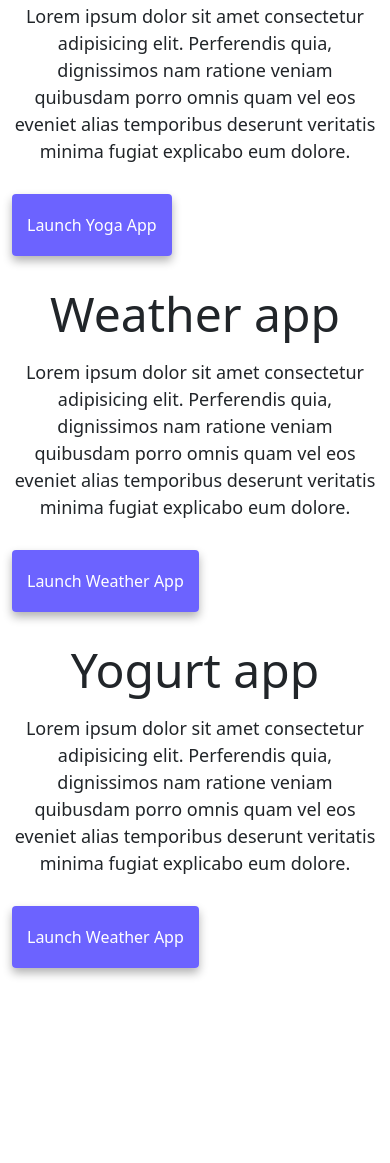
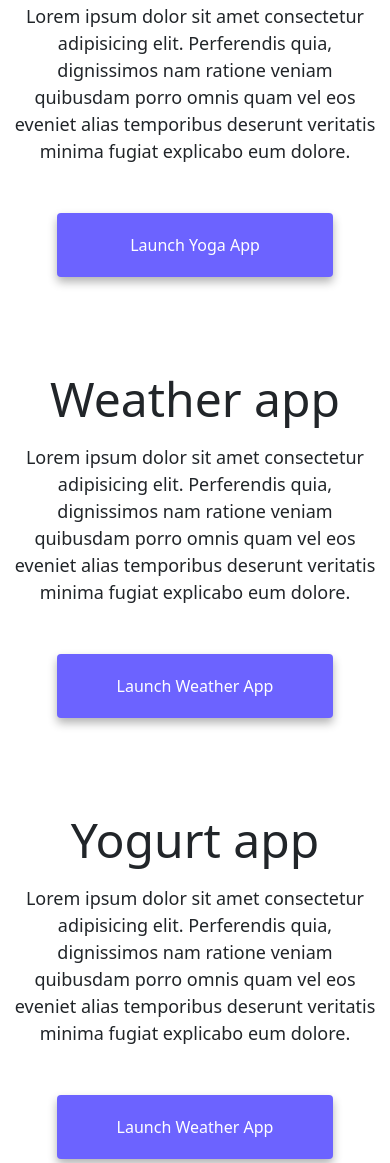
Before and after one commit to MariJ12/Home-Work---PRO3, a plain HTML site: page index.html in a window 390 px wide. Shown: the part 537-1700 px from the top of the page. Before the commit the page ends 1534 px from the top, so only its background shows below. Drawn offline with nearby package versions, Linux system fonts and the light colour scheme.

Commit message:
refining sm

```diff
--- a/index.html
+++ b/index.html
@@ -100,7 +100,7 @@
             explicabo eum dolore.
           </p>
           <div class="mt-5">
-            <a href="#" title="Yoga app" class="primary-link"
+            <a href="#" title="Yoga app" class="primary-link link-button"
               >Launch Yoga App</a
             >
           </div>
@@ -116,7 +116,7 @@
             explicabo eum dolore.
           </p>
           <div class="mt-5">
-            <a href="#" title="Weather app" class="primary-link"
+            <a href="#" title="Weather app" class="primary-link link-button"
               >Launch Weather App</a
             >
           </div>
@@ -144,7 +144,7 @@
             explicabo eum dolore.
           </p>
           <div class="mt-5">
-            <a href="#" title="Yogurt app" class="primary-link"
+            <a href="#" title="Yogurt app" class="primary-link link-button"
               >Launch Weather App</a
             >
           </div>
--- a/style.css
+++ b/style.css
@@ -98,4 +98,9 @@ p {
   p {
     text-align: center;
   }
+  .link-button {
+    display: block;
+    text-align: center;
+    margin: 45px;
+  }
 }
```
